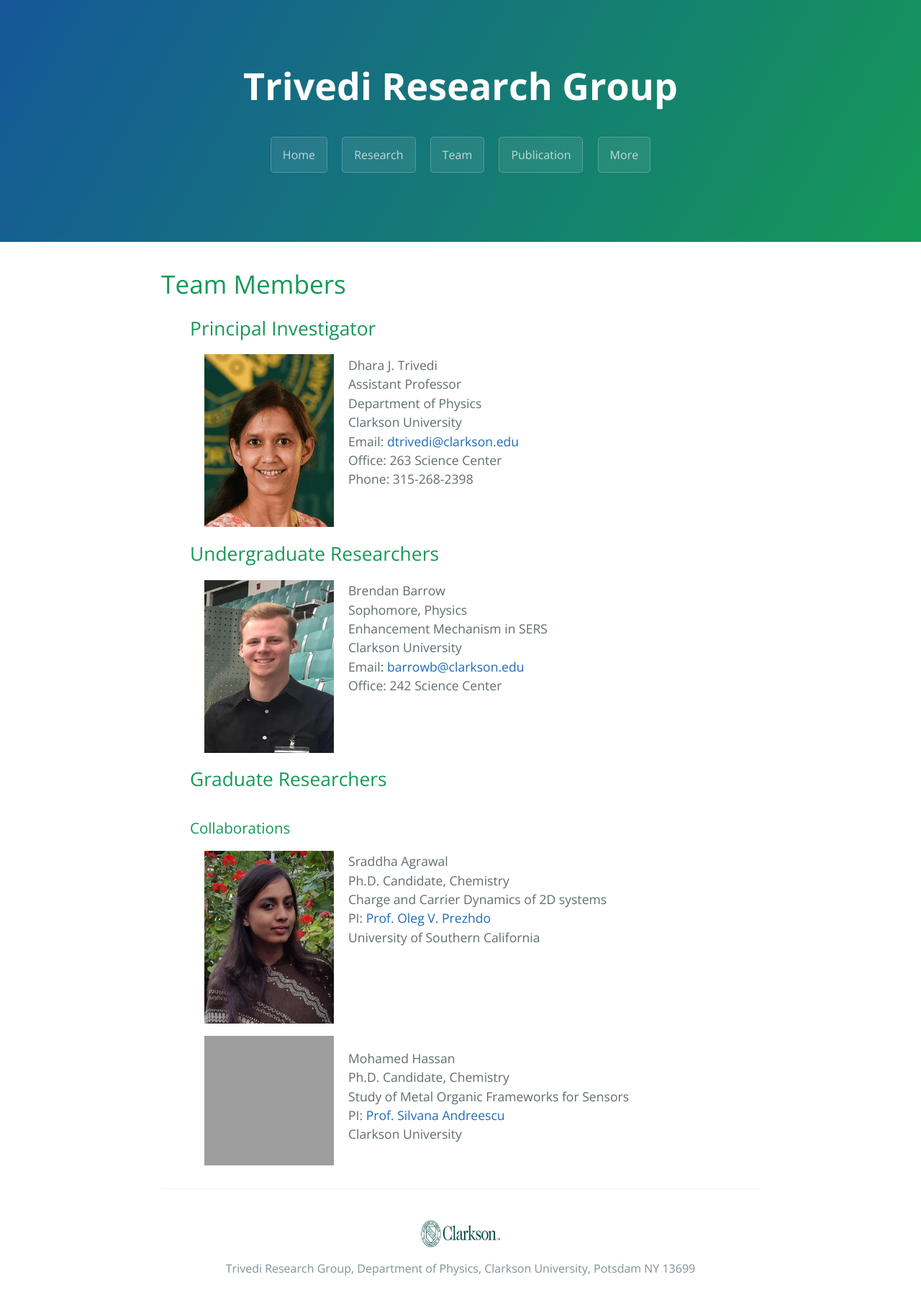
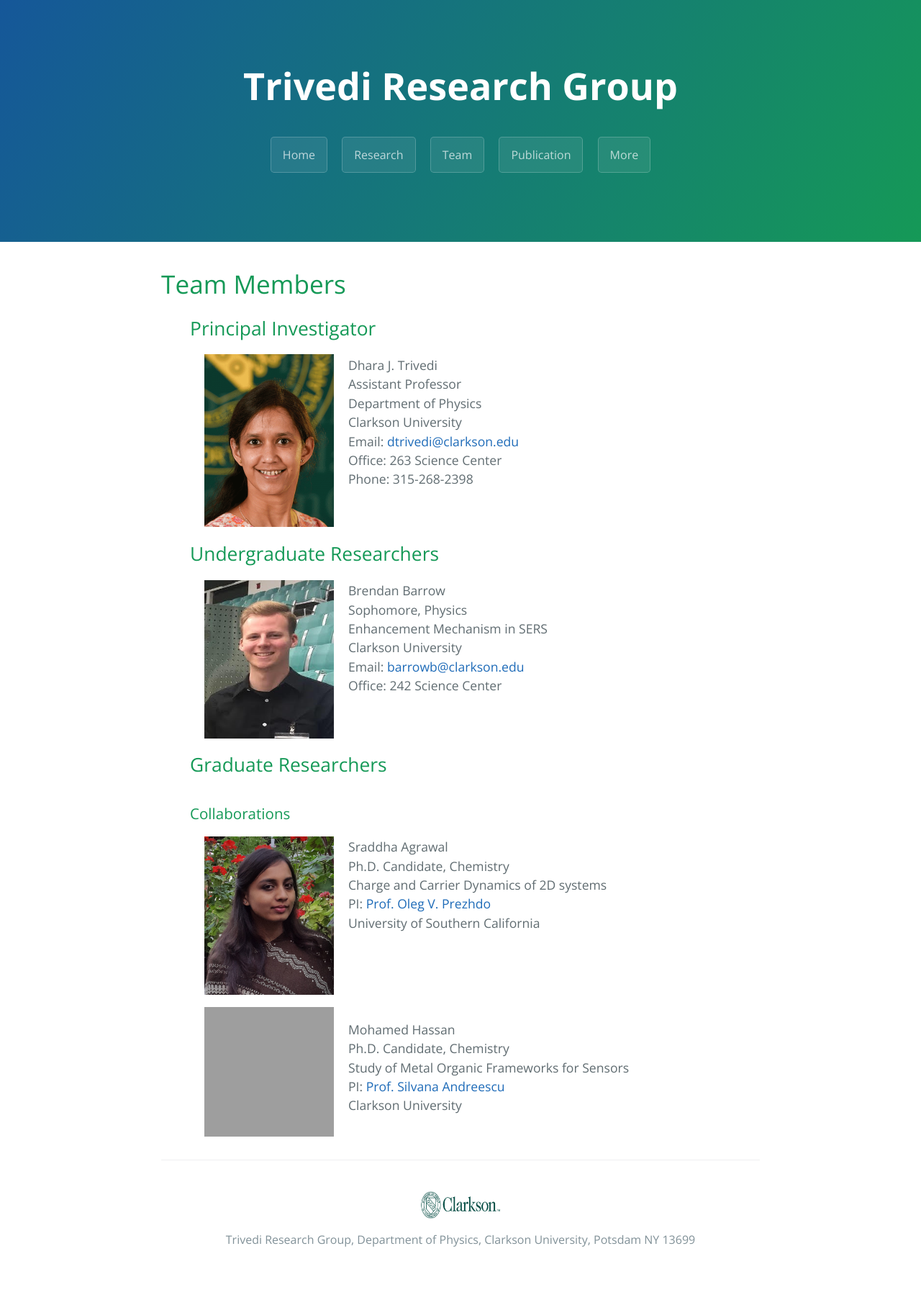
Before and after one commit to dharatrivedi/dharatrivedi.github.io, a Jekyll site: the page built from people.html, in a window 1280 px wide. Shown: the whole page at 72% size. Built offline with Jekyll 4.4.1, drawn with Linux system fonts in a browser that asks for light colours; after the commit the page ends 1766 px from its top, so only the background shows below that; grey boxes are pictures that could not be loaded.

Commit message:
Update people.html

```diff
--- a/people.html
+++ b/people.html
@@ -20,7 +20,7 @@
   </ul>
   <ul class="clearfix">
     <h2>Undergraduate Researchers</h2>
-    <img class="img1" src="/images/BB.jpg" alt="BrendanBarrow" width="180" height="240"  hspace="20">
+    <img class="img1" src="/images/BB.jpg" alt="BrendanBarrow" width="180" height="220"  hspace="20">
     <p>
       Brendan Barrow<br />
       Sophomore, Physics<br />
@@ -33,7 +33,7 @@
   <ul class="clearfix">
     <h2>Graduate Researchers</h2>
     <h3>Collaborations</h3>
-    <img class="img1" src="/images/SA.jpg" alt="SraddhaAgrawal" width="180" height="240"  hspace="20">
+    <img class="img1" src="/images/SA.jpg" alt="SraddhaAgrawal" width="180" height="220"  hspace="20">
     <p>
       Sraddha Agrawal<br />
       Ph.D. Candidate, Chemistry<br />
```
